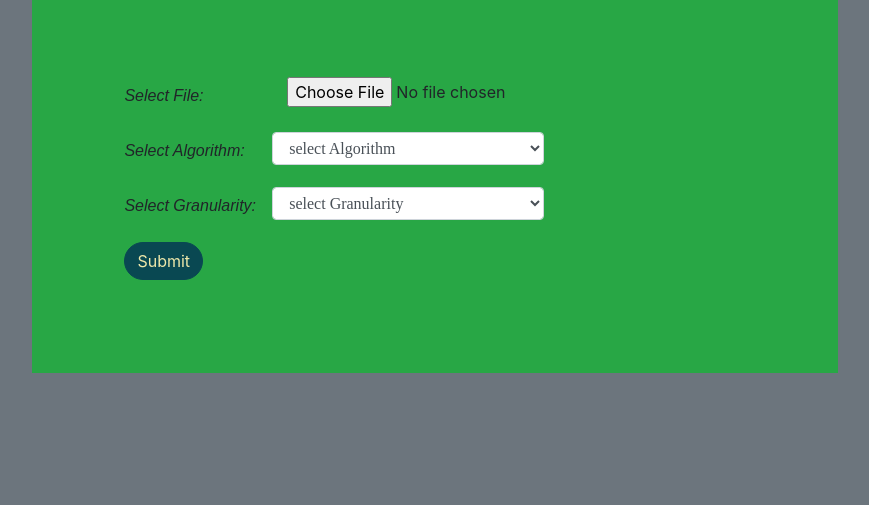
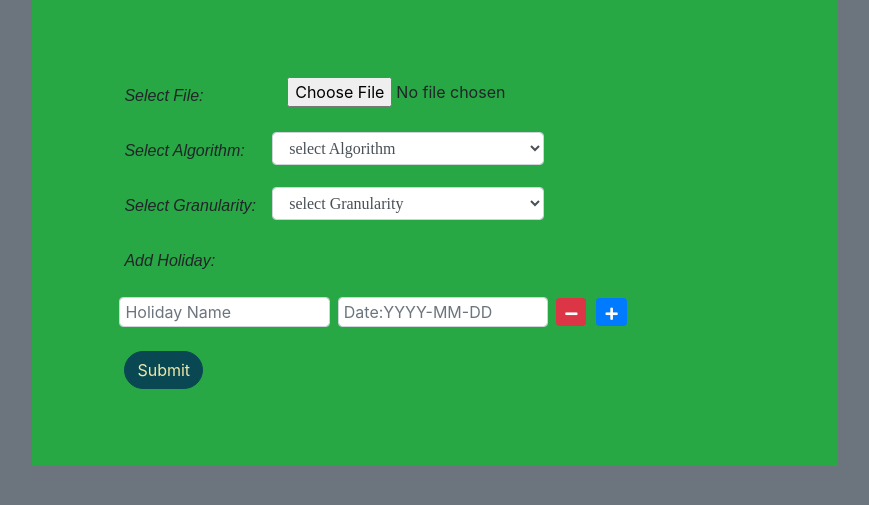
Before and after one commit to headrun/ML-Tool, a Django app: page /home in a window 1280 px wide. Shown: the part 152-657 px from the top of the page, without its empty margins (205-1074 px from the left). Run offline with Django 3.2, Linux system fonts and the light colour scheme; some libraries are stand-ins or nearby versions.

Commit message:
Added holidays to the FbProphet module

```diff
--- a/ML_Tool/forecast/templates/test.html
+++ b/ML_Tool/forecast/templates/test.html
@@ -4,9 +4,9 @@
     <meta charset="utf-8">
     <title>ML Tool</title>
     <script src="https://ajax.aspnetcdn.com/ajax/jQuery/jquery-3.4.1.min.js"></script>
-    <script type="text/javascript", src="https://cdn.jsdelivr.net/npm/gasparesganga-jquery-loading-overlay@2.1.7/dist/loadingoverlay.min.js">
-    </script>
+    <script type="text/javascript", src="https://cdn.jsdelivr.net/npm/gasparesganga-jquery-loading-overlay@2.1.7/dist/loadingoverlay.min.js"></script>
     <link href="https://maxcdn.bootstrapcdn.com/bootstrap/4.1.1/css/bootstrap.min.css" rel="stylesheet" id="bootstrap-css">
+    <link href="https://stackpath.bootstrapcdn.com/font-awesome/4.7.0/css/font-awesome.min.css" rel="stylesheet"/>
     <link rel="stylesheet" href="https://use.fontawesome.com/releases/v5.6.3/css/all.css" integrity="sha384-UHRtZLI+pbxtHCWp1t77Bi1L4ZtiqrqD80Kn4Z8NTSRyMA2Fd33n5dQ8lWUE00s/" crossorigin="anonymous">
     <style type="text/css">
       body {
@@ -77,13 +77,54 @@
         margin-top: 5px;
       }
       #loading { display: none; }
+      @import url('https://fonts.googleapis.com/css?family=Open+Sans');
+
+      /*.custom-upload { margin-top:20px;}*/
+
+      .extend_btn {
+        margin-right:10px;
+        height: 28px;
+      }
+
+
+      .holiday_name {
+        height: 30px;
+      }
+
+      .holiday_date {
+        height: 30px;
+      }
+/*      .form-inline .form-control.custom-file-upload {
+        border: 1px solid #ccc;
+
+        padding: 6px 12px;
+        cursor: pointer;
+        white-space: nowrap;
+        overflow: hidden;
+        text-overflow: ellipsis;
+        width: 100%;
+      }*/
+
+/*      .wrap-input-container {
+        display: inline-block;
+        position: relative;
+        overflow: hidden;
+      }
+      .wrap-input-container input {
+        position: absolute;
+        font-size: 400px;
+        opacity: 0;
+        z-index: 1;
+        top: 0;
+        left: 0;*/
+      }
     </style>
   </head>
   <body>
     <div class="container header">
       <div class="row">
           <div class="col-md-6 header-left">
-	<!-- <i class="fab fa-canadian-maple-leaf fa-3x"></i> --!>
+	<!-- <i class="fab fa-canadian-maple-leaf fa-3x"></i>   -->
            <img class ="logo" src="https://encrypted-tbn0.gstatic.com/images?q=tbn%3AANd9GcTc-FFBnmdC_8uujZpEWR6rWCZybxRudVKff5lt2gpCngCqlEfJ&usqp=CAU">
           </div>
           <div class="col-md-6 header-right">
@@ -103,14 +144,12 @@
                     <select class="form-control opt col-lg-5 col-md-5 algorithm" name="algorithm">
                       <option selected>select Algorithm</option>
                         <option>FB_Prophet</option>
-			<option>XGBRegressor</option>
-			<option>RandomForestRegressor</option>
-			<option>GradientBoostingRegressor</option>
-                        <!option>H2OGradientBoostingEstimator<..!/option>
-			<!option>H2ORandomForestEstimator<..!/option>
+                        <option>H2OGradientBoostingEstimator</option>
+			                   <option>H2ORandomForestEstimator</option>
+			                   <option>H2ODeepLearningEstimator</option>
                       </select>
               </div>
-               <div class="row form-group">
+               <div class="row form-group ">
                   <label class="control-label col-md-5 col-lg-3 col-md-3">Select Granularity:</label>
                     <select class="form-control opt col-lg-5 col-md-5 granualarity" name="granualarity">
                       <option selected>select Granularity</option>
@@ -123,10 +162,31 @@
                   <label class="control-label col-md-5 col-lg-3 col-md-3 days-label">No of Days:</label>
                     <input type="text" id="no_of_days" name="no_of_days" placeholder="Eg:1"><br>
               </div>
+              <div class="row form-group add_holiday">
+                  <label class="control-label col-md-5 col-lg-3 col-md-3 ">Add Holiday:</label>
+              </div>
+              <div class="form-group row custom-upload">
+
+
+                  <div class="col-md-12">
+                    <div data-role="appendRow">
+                          <div class="form-inline form-row">
+                            <input input type="text" class="form-control holiday_name mb-2 mr-sm-2 col-sm-4" id="field-name" placeholder="Holiday Name">
+                            <input input type="text" class="form-control holiday_date mb-2 mr-sm-2 col-sm-4" id="field-name" placeholder="Date:YYYY-MM-DD">
+
+                            <button class="btn btn-sm btn-danger extend_btn mb-2" data-role="remove">
+                             <i class="fa fa-minus"></i>
+                            </button>
+                            <button class="btn btn-sm btn-primary extend_btn mb-2" data-role="add">
+                                <i class="fa fa-plus"></i>
+                            </button>
+                          </div>  <!-- /div.form-inline -->
+                      </div>  <!-- /div[data-role="dynamic-fields"] -->
+                  </div>
+               </div>
               <button type="submit" class="btn btn-default">
                   Submit
               </button>
-	      <p class="text" style="color:#3c63bd"></p>
               <div id="loading">
                 <!-- You can add gif image here
                 for this demo we are just using text -->
@@ -139,13 +199,11 @@
 
   <script type="text/javascript">
     $(document).ajaxStart(function() {
-
-	$.LoadingOverlay("show");
-	//$.LoadingOverlay("show");
-      //$("#loading").show();
-    	}).ajaxStop(function() {
-	$.LoadingOverlay("hide");
-      //$("#loading").hide();
+      // $("#loading").show();
+      $.LoadingOverlay("show");
+    }).ajaxStop(function() {
+      // $("#loading").hide();
+      $.LoadingOverlay("hide");
     });
     $(".days-toggle").hide();
     $('.granualarity').on('change', function(){
@@ -160,8 +218,12 @@
         $(".days-toggle").show();
     });
     $(document).on('submit', '#gitForm', function (e) {
-	var form_data = new FormData($(this)[0]);
-	    $('.text').text('');
+        e.preventDefault();
+    	var form_data = new FormData($(this)[0]);
+      var holiday_names = $('.holiday_name').map((i, e) => e.value).get();
+      var holiday_dates = $('.holiday_date').map((i, e) => e.value).get();
+      form_data.append('holiday_names', holiday_names)
+      form_data.append('holiday_dates', holiday_dates)
 	    $.ajax({
             url : '/home',
             type: 'POST',
@@ -169,14 +231,47 @@
 	    processData: false,
     	    contentType: false,
             success:function (res, status) {
-		$('.text').text('The File has been downloaded successfully.')
-		$('.text').delay(1500);
-                $('.text').hide(2500);
                 $('#inputGroupSuccess2').val('');
 	        $("option:selected").prop("selected", false);
 		console.log(res);
             }
         });
+	return false;
     });
+    $(function() {
+        // Remove button click
+        $(document).on(
+            'click',
+            '[data-role="appendRow"] > .form-inline [data-role="remove"]',
+            function(e) {
+                e.preventDefault();
+                $(this).closest('.form-row').remove();
+            }
+        );
+        // Add button click
+        $(document).on(
+            'click',
+            '[data-role="appendRow"] > .form-row [data-role="add"]',
+            function(e) {
+                e.preventDefault();
+                var container = $(this).closest('[data-role="appendRow"]');
+                new_field_group = container.children().filter('.form-row:first-child').clone();
+              new_field_group.find('label').html('Upload Document'); new_field_group.find('input').each(function(){
+                    $(this).val('');
+                });
+                container.append(new_field_group);
+            }
+        );
+    });
+
+
+  // file upload
+
+  $(document).on('change', '.file-upload', function(){
+    debugger;
+    var i = $(this).prev('label').clone();
+    var file = this.files[0].name;
+    $(this).prev('label').text(file);
+  });
   </script>
 </html>
--- a/ML_Tool/forecast/views.py
+++ b/ML_Tool/forecast/views.py
@@ -50,7 +50,7 @@ def fb_prophet_prediction(df, granular_name, target_column, no_of_days):
     return final_output
 
 
-def fb_prophet_prediction1(df, granular_name, target_column, no_of_days):
+def fb_prophet_prediction1(df, granular_name, target_column, no_of_days, holidays_df):
     """ Predict the future dates using FBProphet ML Module"""
 
     no_of_days = int(no_of_days)
@@ -61,6 +61,28 @@ def fb_prophet_prediction1(df, granular_name, target_column, no_of_days):
     for g in grouped.groups:
         group = grouped.get_group(g).sort_values(by='ds')
         m = Prophet(daily_seasonality=True)
+        '''m = Prophet(growth='linear',
+                    holidays=holidays_df,
+                    yearly_seasonality=False,
+                    weekly_seasonality=False,
+                    daily_seasonality=False,
+                    seasonality_mode='multiplicative',
+                    seasonality_prior_scale=35,
+                    holidays_prior_scale=20,
+                    # changepoint_prior_scale=30,
+                    mcmc_samples=0).add_seasonality(name='monthly',
+                                   period=30.5,
+                                   fourier_order=10).add_seasonality(name='daily',
+                                   period=1,
+                                   fourier_order=15).add_seasonality(name='weekly',
+                                   period=7,
+                                   fourier_order=20).add_seasonality(name='yearly',
+                                   period=365.25,
+                                   fourier_order=20).add_seasonality(name='quarterly',
+                                   period=365.25,
+                                   fourier_order=5,
+                                   prior_scale=15).add_country_holidays(country_name='IN')'''
+
         try:
             m.fit(group)
             future = m.make_future_dataframe(periods=no_of_days)
@@ -114,6 +136,11 @@ def home(request):
         granular_name = request.POST.get('granualarity', '')
         target_column = request.POST.get('targetColumn', '')
         data = pd.read_csv(request.FILES['inputGroupSuccess2'])
+        holiday_names = request.POST.get('holiday_names', '').split(',')
+        holiday_dates = request.POST.get('holiday_dates', '').split(',')
+        holidays_df = pd.DataFrame(
+            {'holiday': holiday_names, 'ds': holiday_dates})
+        print(holidays_df)
         '''if not data.empty:
                 data['date'] = data['date'].astype('datetime64[ns]')
                 data['date'] = data['date'].dt.date'''
@@ -128,21 +155,21 @@ def home(request):
             data = RFR(trainData=data, days=no_of_days, prdData=prediction_df)
         elif algo_name == 'GradientBoostingRegressor':
             data = GBR(trainData=data, days=no_of_days, prdData=prediction_df)
-        #elif algo_name == 'H2OGradientBoostingEstimator':
+        # elif algo_name == 'H2OGradientBoostingEstimator':
         #    data = h2oGBE(trainData=data, testData=testData,
         #                  targetColumn=target_column, featuresColumns=[])
-        #elif algo_name == 'H2ORandomForestEstimator':
+        # elif algo_name == 'H2ORandomForestEstimator':
         #    data = h2oRFE(trainData=data, testData=testData,
         #                  targetColumn=target_column, featuresColumns=[])
-        #elif algo_name == 'H2OGeneralizedLinearEstimator':
+        # elif algo_name == 'H2OGeneralizedLinearEstimator':
         #    data = h2oGLE(trainData=data, testData=testData,
         #                  targetColumn=target_column, featuresColumns=[])
         elif algo_name == "FB_Prophet":
             data = fb_prophet_prediction1(
-                data, granular_name, target_column, no_of_days)
+                data, granular_name, target_column, no_of_days, holidays_df)
         data = data.reset_index()
         response = HttpResponse(content_type='application/vnd.csv')
-        response['Content-Disposition'] = 'attachment; filename=%s_reult.csv' % (
+        response['Content-Disposition'] = 'attachment; filename=%s_result.csv' % (
             algo_name)
         data.to_csv(response, index=False, encoding='utf-8')
         return response
```
